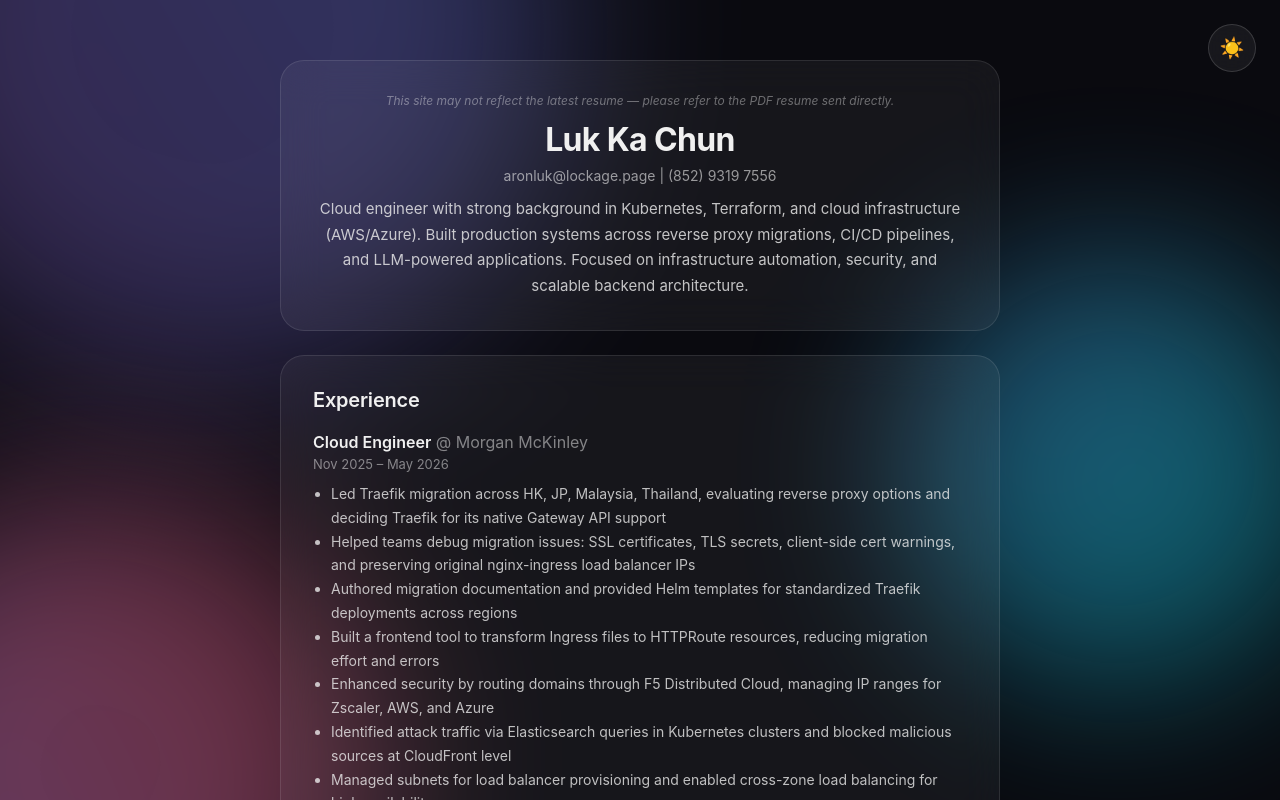
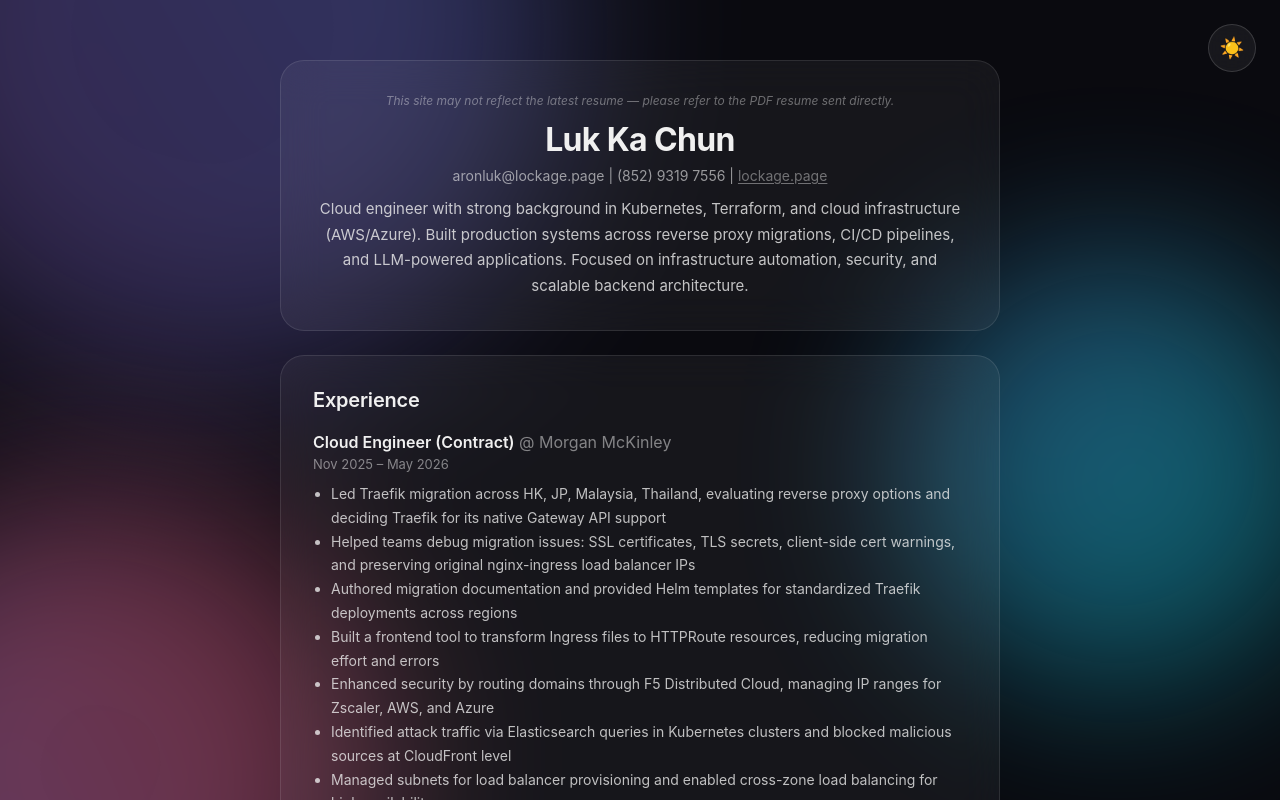
Before and after one commit to aronluk/aronluk.github.io, a Next.js app: page / in a window 1280 px wide. Shown: the top 800 px of the page. Built offline with nearby package versions, Linux system fonts and the light colour scheme.

Commit message:
fix: show (Contract) label on Morgan McKinley role

```diff
--- a/src/pages/index.tsx
+++ b/src/pages/index.tsx
@@ -160,7 +160,7 @@ export default function Home() {
           <header style={{ ...card, animationDelay: '0s', textAlign: 'center' }}>
             <p style={{ margin: '0 0 12px', fontSize: 12, opacity: 0.4, fontStyle: 'italic' }}>This site may not reflect the latest resume &mdash; please refer to the PDF resume sent directly.</p>
             <h1 style={{ margin: 0, fontSize: 32, fontWeight: 700, letterSpacing: '-0.02em' }}>{name}</h1>
-            <p style={{ margin: '8px 0 0', opacity: 0.6, fontSize: 14 }}>{email} | {phone}</p>
+            <p style={{ margin: '8px 0 0', opacity: 0.6, fontSize: 14 }}>{email} | {phone} | <a href="https://lockage.page" target="_blank" rel="noopener noreferrer" style={{ color: 'inherit', textDecoration: 'underline', textUnderlineOffset: 2, opacity: 0.7 }}>lockage.page</a></p>
             <p style={{ margin: '12px 0 0', fontSize: 15, lineHeight: 1.7, opacity: 0.8 }}>{summary}</p>
           </header>
 
@@ -173,7 +173,7 @@ export default function Home() {
                 borderBottom: i < jobs.length - 1 ? '1px solid rgba(255,255,255,0.08)' : 'none',
               }}>
                 <h3 style={{ margin: 0, fontSize: 16, fontWeight: 600 }}>
-                  {job.role}
+                  {job.role}{job.type ? ` (${job.type})` : ''}
                   <span style={{ opacity: 0.5, fontWeight: 400 }}> @ {job.company}</span>
                 </h3>
                 <p style={{ margin: '4px 0 10px', fontSize: 13, opacity: 0.5 }}>{job.period}</p>
```
